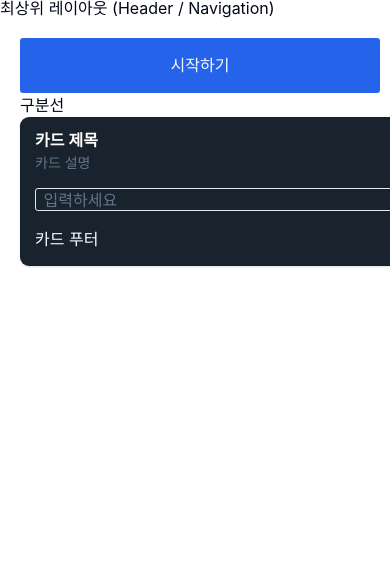
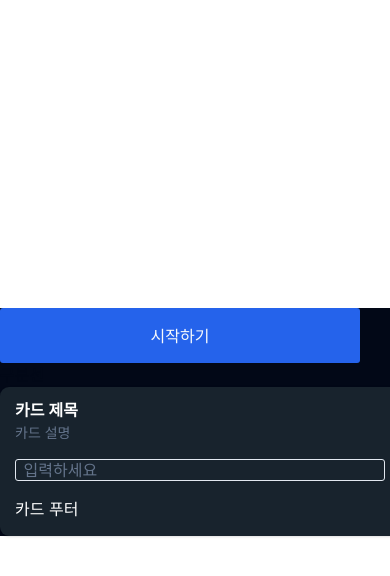
Before and after one commit to JJJ-un/WEANET, a React (Vite) app: page / in a window 390 px wide. Shown: the top 576 px of the page. Built offline with nearby package versions, Linux system fonts and the light colour scheme; a web font is replaced by a local one.

Commit message:
style: 모바일 화면 구성

```diff
--- a/index.html
+++ b/index.html
@@ -3,7 +3,7 @@
   <head>
     <meta charset="UTF-8" />
     <link rel="icon" type="image/svg+xml" href="/vite.svg" />
-    <meta name="viewport" content="width=device-width, initial-scale=1.0" />
+    <meta name="viewport" content="width=device-width, initial-scale=1.0, viewport-fit=cover" />
     <title>weanet</title>
     <link rel="manifest" href="/manifest.json" />
   </head>
--- a/public/service-worker.js
+++ b/public/service-worker.js
@@ -1,4 +1,3 @@
-/* eslint-disable no-restricted-globals */
 /* eslint-disable no-undef */
 
 const CACHE_NAME = 'my-pwa-cache-v1';
--- a/src/routes/__root.tsx
+++ b/src/routes/__root.tsx
@@ -6,17 +6,13 @@ import { TanStackRouterDevtools } from "@tanstack/router-devtools";
 export const Route = createRootRoute({
   // 이 컴포넌트가 모든 하위 라우트를 감싸는 레이아웃이 됩니다.
   component: () => (
-    <>
-      <div>
-        {/* 네비게이션 영역 (Header) */}
-        <p>최상위 레이아웃 (Header / Navigation)</p>
-      </div>
+    <div className="flex justify-center items-center h-screen">
       {/* 🌟 Outlet: 하위 라우트의 컴포넌트가 렌더링될 위치입니다. 🌟 */}
-      <div style={{ padding: "20px" }}>
+      <div className="max-w-3xl w-full bg-foreground">
         <Outlet />
       </div>
       {/* TanStack Router 개발 도구 */}
       <TanStackRouterDevtools initialIsOpen={false} />
-    </>
+    </div>
   ),
 });
--- a/src/shared/styles/global.css
+++ b/src/shared/styles/global.css
@@ -18,6 +18,12 @@
     @apply bg-background text-foreground font-sans antialiased;
     font-size: 1.6rem; /* 기본 폰트 크기 16px */
     line-height: 1.5;
+    min-height: 100vh;
+    /* 2. Safe Area 환경 변수를 body에 적용 */
+    padding-top: env(safe-area-inset-top);
+    padding-bottom: env(safe-area-inset-bottom);
+    padding-left: env(safe-area-inset-left);
+    padding-right: env(safe-area-inset-right);
   }
 
   /* Typography 기본값 */
```
